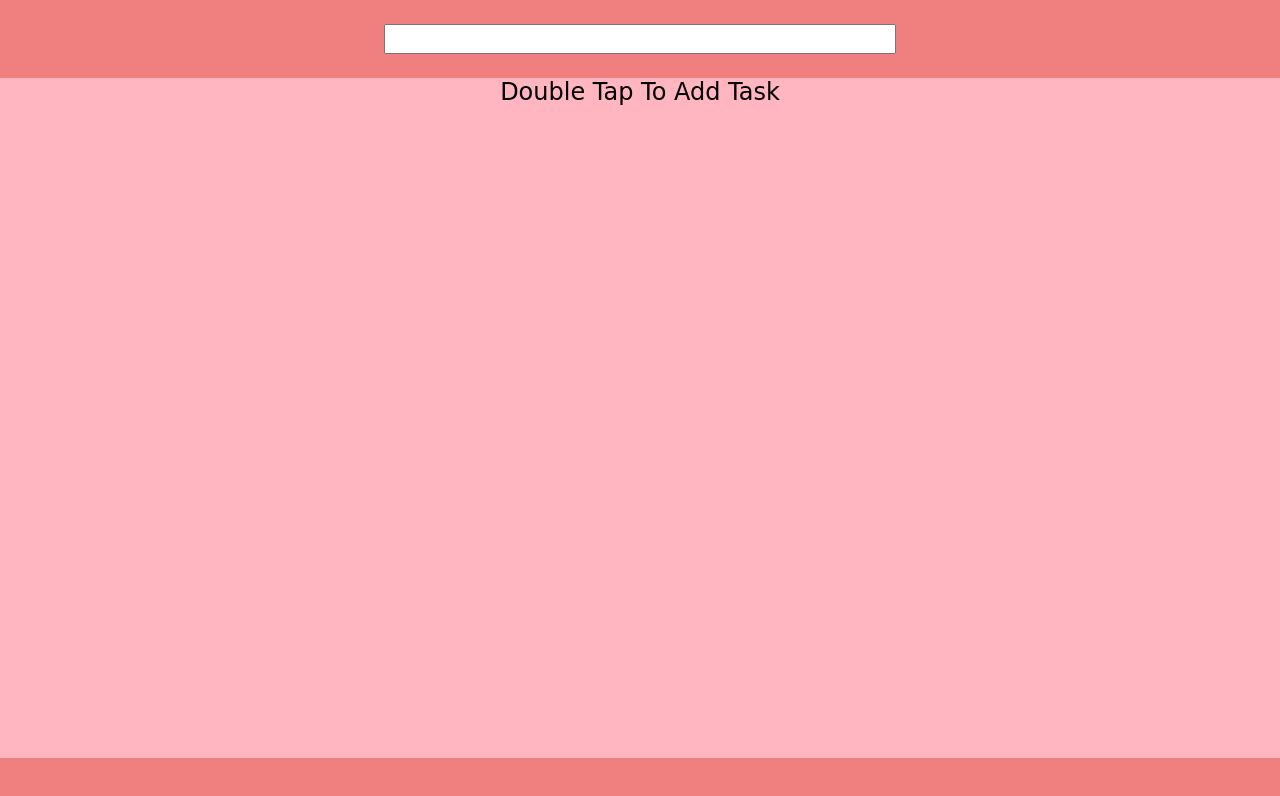
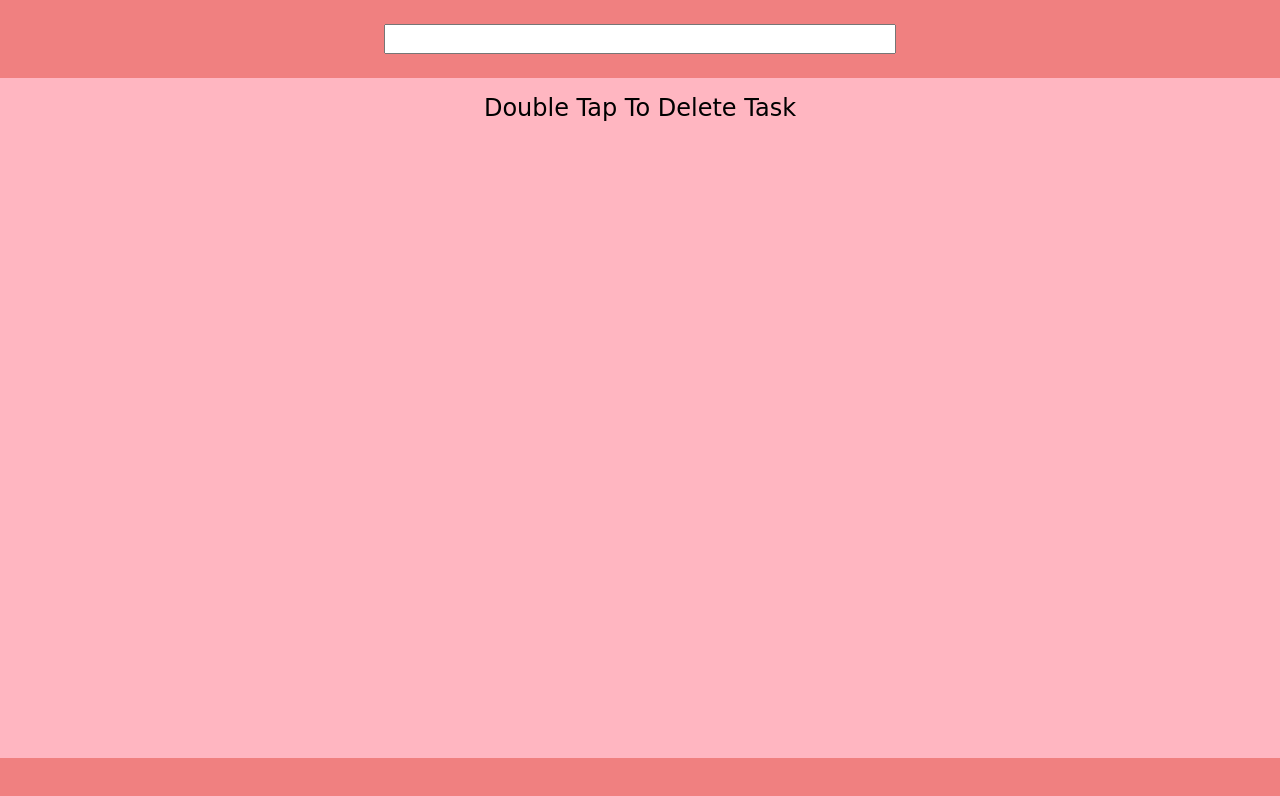
Before and after one commit to Kshitizzz/MissionJS, a plain HTML site: page To-Do-App/start.html in a window 1280 px wide. Drawn offline with Linux system fonts and the light colour scheme; a web font is replaced by a local one.

Commit message:
added upto basic to-d- app

```diff
--- a/To-Do-App/start.html
+++ b/To-Do-App/start.html
@@ -14,7 +14,7 @@
     <input type="text", class="input-box">
     <div class="task-container">
         <p class="instruction">
-            Double Tap To Add Task
+            Double Tap To Delete Task
         </p>
         <ul class="task-list">
         </ul>
--- a/To-Do-App/style.css
+++ b/To-Do-App/style.css
@@ -23,7 +23,6 @@ body{
     width:60vw;
     height:3.5rem;
     padding:1rem;
-    margin-bottom: 2vh;
     margin: 0 auto;
     margin-bottom: 0.5rem;
 }
@@ -31,14 +30,15 @@ body{
     font-family: 'Zen Dots', cursive;
     height: 60%;
     font-size: 1.25rem;
-    margin-left: 26vw;
     display: block;
     margin:0 auto;
     margin-top: 3vh;
+    margin-bottom: 2vh;
     width:40vw;
 }
 .instruction{
     font-size: 1.5rem;
+    padding: 1rem;
 }
 
 @media screen and (max-width: 884px){
```
